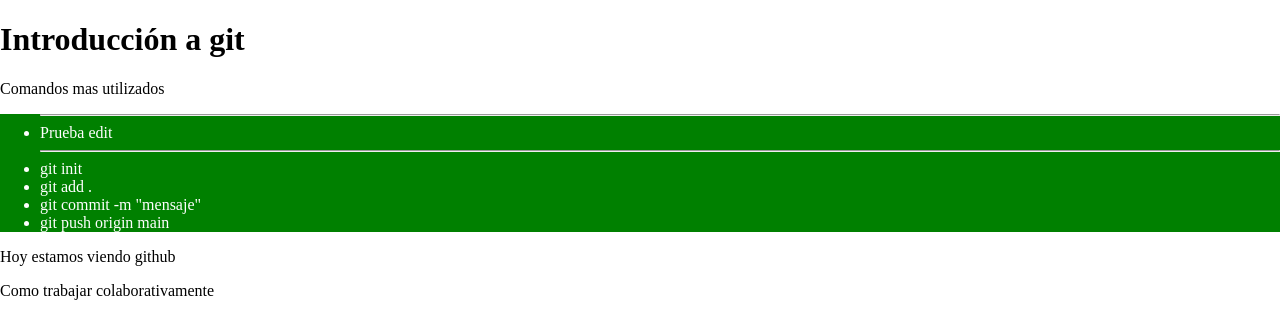
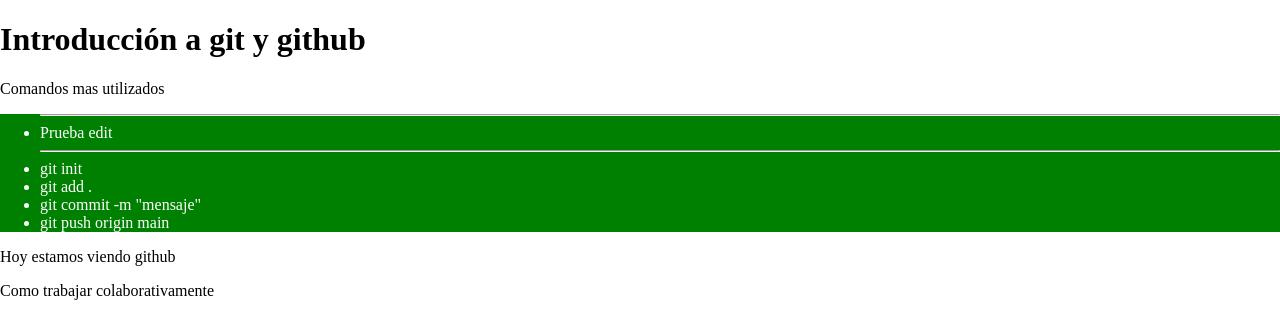
Before and after one commit to AlejandroBonilla/practica_git_0013, a plain HTML site: page index.html in a window 1280 px wide. Drawn offline with Linux system fonts and the light colour scheme.

Commit message:
Cambio titulo

```diff
--- a/index.html
+++ b/index.html
@@ -10,7 +10,7 @@
 </head>
 
 <body>
-    <h1>Introducción a git</h1>
+    <h1>Introducción a git y github</h1>
     <p>Comandos mas utilizados</p>
     <ul>
         <hr>
```
